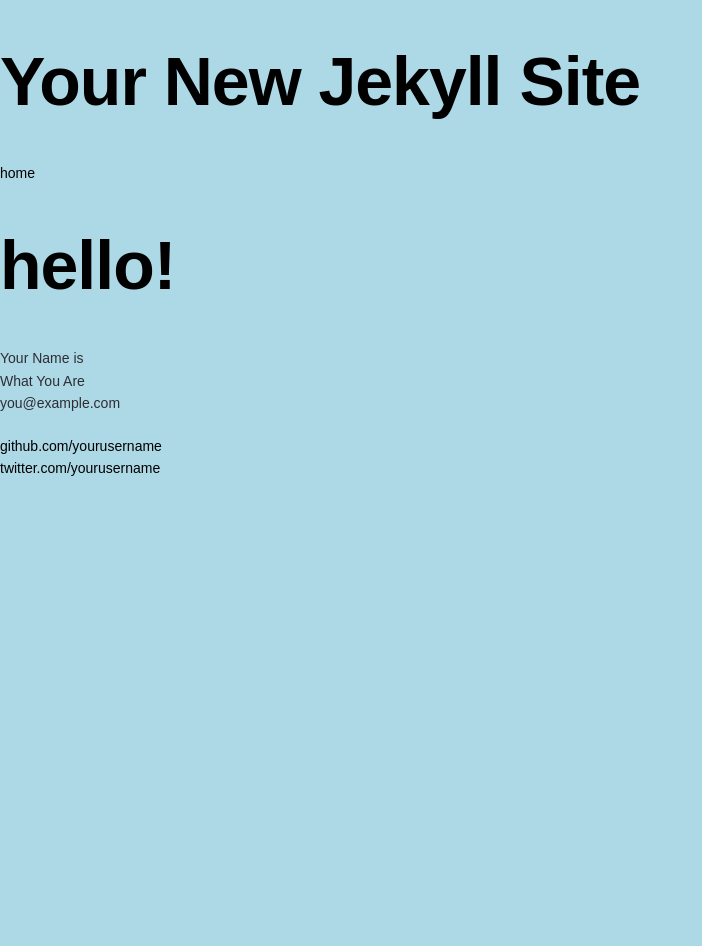
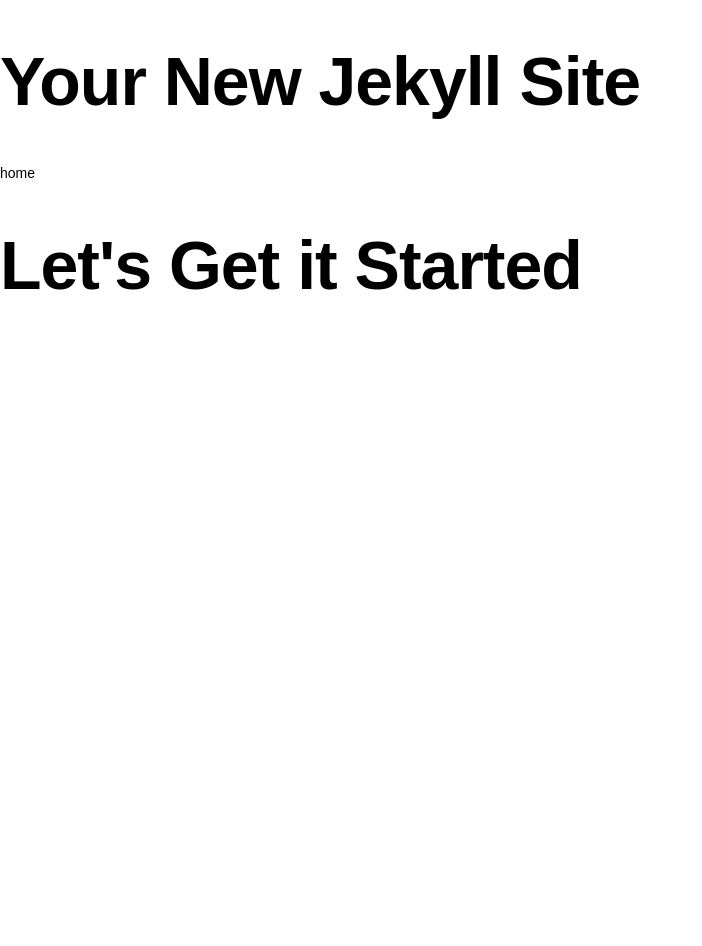
Before and after one commit to projectlife724/MyPortfolio, a Jekyll site: the page built from index.html, in a window 1280 px wide. Shown: the whole page, without its empty margins (0-702 px from the left). Built offline with Jekyll 4.4.1, drawn with Linux system fonts in a browser that asks for light colours; Markdown is read by kramdown in place of the engine named in the settings.

```diff
--- /dev/null
+++ b/_includes/header.html
@@ -0,0 +1 @@
+<h1>Let's Get it Started</h1>
--- a/_includes/hello.html
+++ /dev/null
@@ -1 +0,0 @@
-<h1>hello!</h1>
--- a/_layouts/default.html
+++ b/_layouts/default.html
@@ -6,7 +6,6 @@
         <title>{{ page.title }}</title>
         <meta name="viewport" content="width=device-width">
 
-        <!-- Custom CSS -->
         <link rel="stylesheet" href="assets/css/main.css">
 
     </head>
@@ -20,23 +19,5 @@
 
           {{ content }}
 
-
-          <div class="footer">
-            <div class="contact">
-              <p>
-                Your Name is<br />
-                What You Are<br />
-                you@example.com
-              </p>
-            </div>
-            <div class="contact">
-              <p>
-                <a href="https://github.com/yourusername">github.com/yourusername</a><br />
-                <a href="https://twitter.com/yourusername">twitter.com/yourusername</a><br />
-              </p>
-            </div>
-          </div>
-        </div>
-
     </body>
 </html>
--- /dev/null
+++ b/_pugfiles/header.pug
@@ -0,0 +1 @@
+h1 Let's Get it Started
--- a/_pugfiles/hello.pug
+++ /dev/null
@@ -1 +0,0 @@
-h1 hello!
--- a/assets/css/1-base/_vars.sass
+++ b/assets/css/1-base/_vars.sass
@@ -1,6 +1,6 @@
 $primary-color: #F6C
 $text-color: #2E2D33
 $accent-color: #000
-$bg-color: lightblue
+$bg-color: #fff
 $link-color: $accent-color
 $selection-color: #FFF498
--- a/assets/css/main.css
+++ b/assets/css/main.css
@@ -473,7 +473,7 @@
   min-height: 100vh; }
 
 body {
-  background: lightblue;
+  background: #fff;
   font-size: 14px;
   line-height: 1.6;
   font-family: 'Fira Sans', sans-serif;
--- a/index.html
+++ b/index.html
@@ -1,8 +1,8 @@
 ---
 layout: default
-title: Your New Jekyll Site
+title: WSC
 ---
-{% include hello.html %}
+{% include header.html %}
 
 <!---
 <div id="home">
```
Also changed, not shown: assets/css/0-tools/fonts.scss (added).
